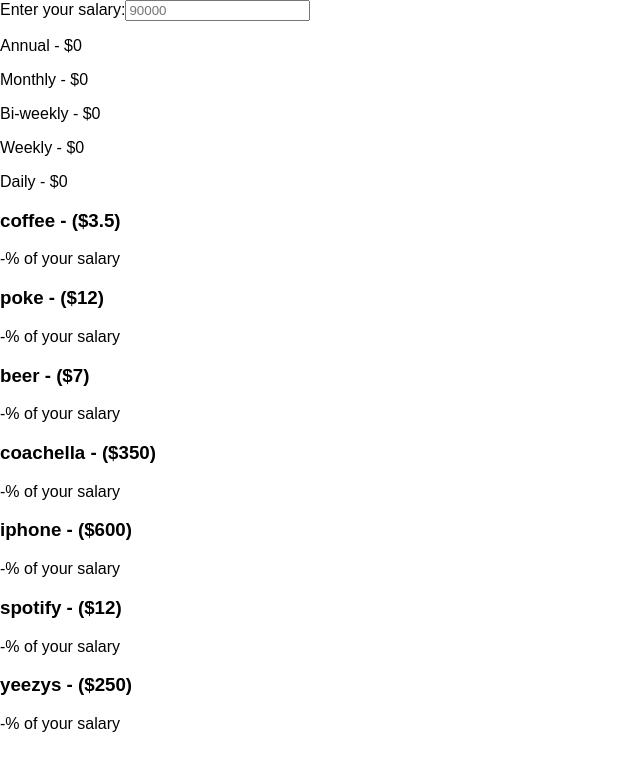
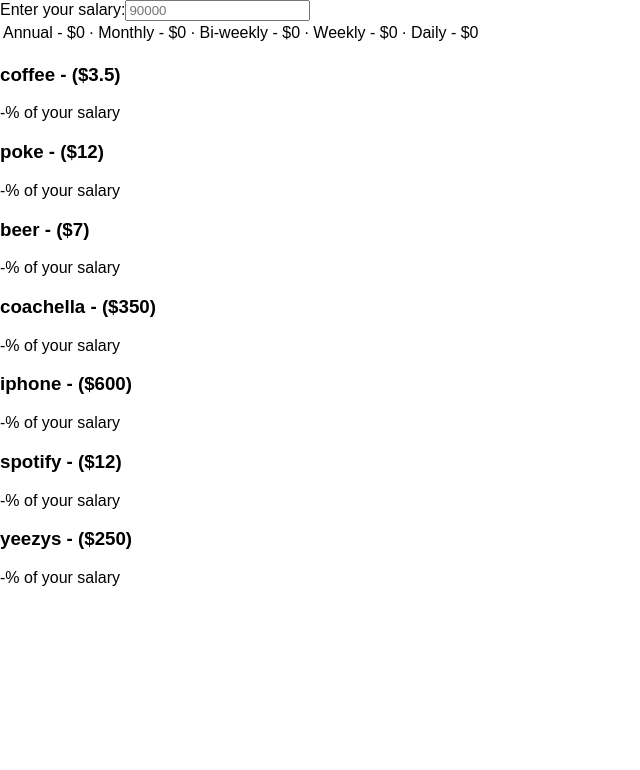
Before and after one commit to marcusmolchany/perspective, a React (Create React App) app: page / in a window 1280 px wide. Shown: the top 770 px of the page, without its empty margins (0-640 px from the left). Built offline with nearby package versions, Linux system fonts and the light colour scheme; the HTML template or start-up script is replaced by a standard one.

Commit message:
Change SalaryPeriodBreakdown to <table>

```diff
--- a/src/views/containers/SalaryPeriodBreakdown.js
+++ b/src/views/containers/SalaryPeriodBreakdown.js
@@ -16,13 +16,17 @@
 
   render () {
     return (
-      <div>
-        <p>Annual    - ${this._getPeriodSalary(this.props.salary, ANNUAL)}</p>
-        <p>Monthly   - ${this._getPeriodSalary(this.props.salary, MONTHLY)}</p>
-        <p>Bi-weekly - ${this._getPeriodSalary(this.props.salary, BIWEEKLY)}</p>
-        <p>Weekly    - ${this._getPeriodSalary(this.props.salary, WEEKLY)}</p>
-        <p>Daily     - ${this._getPeriodSalary(this.props.salary, DAILY)}</p>
-      </div>
+      <table>
+        <tbody>
+          <tr>
+            <td>Annual    - ${this._getPeriodSalary(this.props.salary, ANNUAL)}</td><td> &middot; </td>
+            <td>Monthly   - ${this._getPeriodSalary(this.props.salary, MONTHLY)}</td><td> &middot; </td>
+            <td>Bi-weekly - ${this._getPeriodSalary(this.props.salary, BIWEEKLY)}</td><td> &middot; </td>
+            <td>Weekly    - ${this._getPeriodSalary(this.props.salary, WEEKLY)}</td><td> &middot; </td>
+            <td>Daily     - ${this._getPeriodSalary(this.props.salary, DAILY)}</td>
+          </tr>
+        </tbody>
+      </table>
     )
   }
 }
```
